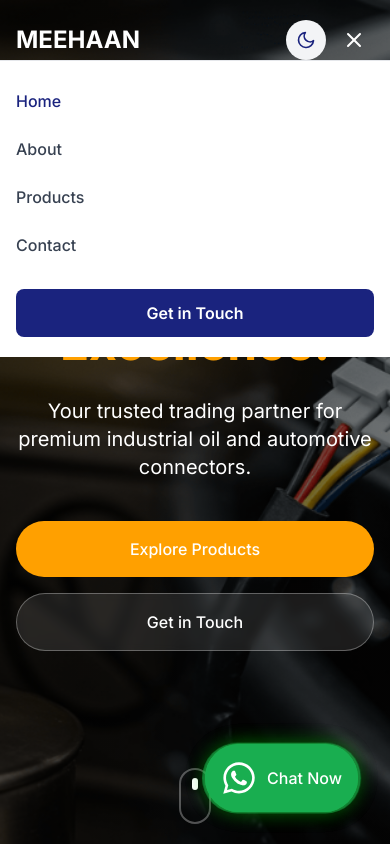
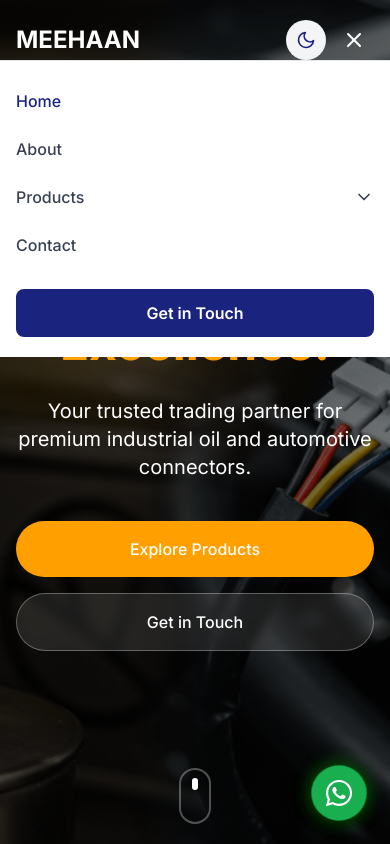
Before and after one commit to sohamhanse/MEEHAAN, a React (Vite) app in the folder Frontend/: page / in a window 390 px wide. Both pictures are taken after a click on the button 354 px from the left and 40 px from the top of the page. Shown: the top 844 px of the page. Built offline with nearby package versions, Linux system fonts and the light colour scheme.

Commit message:
Responsive design

```diff
--- a/Frontend/src/components/Navbar.jsx
+++ b/Frontend/src/components/Navbar.jsx
@@ -2,12 +2,13 @@ import { useState, useEffect } from 'react';
 import { Link, NavLink, useLocation } from 'react-router-dom';
 import { motion, AnimatePresence } from 'framer-motion';
 import { FiMenu, FiX, FiChevronDown } from 'react-icons/fi';
-import ThemeToggle from './ThemeToggle';
+import ThemeToggle from './ThemeToggle.jsx';
 
 const Navbar = () => {
   const [isOpen, setIsOpen] = useState(false);
   const [isScrolled, setIsScrolled] = useState(false);
   const [isProductsOpen, setIsProductsOpen] = useState(false);
+  const [isMobileProductsOpen, setIsMobileProductsOpen] = useState(false);
   const location = useLocation();
 
   // Determine if the navbar should be transparent
@@ -25,6 +26,7 @@ const Navbar = () => {
   // Close mobile menu on route change
   useEffect(() => {
     setIsOpen(false);
+    setIsMobileProductsOpen(false);
   }, [location.pathname]);
 
   const navItems = [
@@ -176,8 +178,44 @@ const Navbar = () => {
             <div className="px-4 py-5 space-y-2">
               {navItems.map((item) => (
                 <div key={item.name}>
-                  {!item.dropdown ? (
-                    <NavLink
+                  {item.dropdown ? (
+                    <div>
+                      <button
+                        onClick={() => setIsMobileProductsOpen(!isMobileProductsOpen)}
+                        className="flex items-center justify-between w-full py-2 text-base font-medium text-gray-700 dark:text-gray-300 hover:text-primary dark:hover:text-secondary"
+                      >
+                        <span>{item.name}</span>
+                        <FiChevronDown className={`h-5 w-5 transition-transform duration-300 ${isMobileProductsOpen ? 'rotate-180' : ''}`} />
+                      </button>
+                      <AnimatePresence>
+                        {isMobileProductsOpen && (
+                          <motion.div
+                            initial={{ height: 0, opacity: 0 }}
+                            animate={{ height: 'auto', opacity: 1 }}
+                            exit={{ height: 0, opacity: 0 }}
+                            className="pl-4 mt-2 space-y-2 border-l-2 border-gray-200 dark:border-gray-700"
+                          >
+                             {item.items.map((subItem) => (
+                              <NavLink
+                                key={subItem.name}
+                                to={subItem.path}
+                                className={({ isActive }) =>
+                                  `block py-2 text-base font-medium transition-colors ${
+                                    isActive
+                                      ? 'text-primary dark:text-secondary'
+                                      : 'text-gray-700 dark:text-gray-300 hover:text-primary dark:hover:text-secondary'
+                                  }`
+                                }
+                              >
+                                {subItem.name}
+                              </NavLink>
+                            ))}
+                          </motion.div>
+                        )}
+                      </AnimatePresence>
+                    </div>
+                  ) : (
+                     <NavLink
                       to={item.path}
                       className={({ isActive }) =>
                         `block py-2 text-base font-medium transition-colors ${
@@ -189,21 +227,6 @@ const Navbar = () => {
                     >
                       {item.name}
                     </NavLink>
-                  ) : (
-                    <>
-                      <NavLink
-                        to={item.path}
-                        className={({ isActive }) =>
-                        `block py-2 text-base font-medium transition-colors ${
-                          isActive
-                            ? 'text-primary dark:text-secondary'
-                            : 'text-gray-700 dark:text-gray-300 hover:text-primary dark:hover:text-secondary'
-                        }`
-                      }
-                      >
-                        {item.name}
-                      </NavLink>
-                    </>
                   )}
                 </div>
               ))}
--- a/Frontend/src/components/WhatsAppButton.jsx
+++ b/Frontend/src/components/WhatsAppButton.jsx
@@ -1,9 +1,9 @@
 import { motion } from 'framer-motion';
-import { FaWhatsapp } from 'react-icons/fa';
+import { FaWhatsapp } from 'react-icons/fa6';
 
 const WhatsAppButton = () => {
-  // The phone number should be in international format
-  const phoneNumber = '+1234567890'; // Replace with your actual WhatsApp number
+  // The phone number should be in international format without '+' or spaces
+  const phoneNumber = '919270212124'; // Updated to an Indian number
   const message = encodeURIComponent('Hi! I am interested in MEEHAAN products. Can you help me?');
   const whatsappLink = `https://wa.me/${phoneNumber}?text=${message}`;
 
@@ -12,7 +12,7 @@ const WhatsAppButton = () => {
       href={whatsappLink}
       target="_blank"
       rel="noopener noreferrer"
-      className="fixed bottom-8 right-8 z-50 bg-green-600 text-white p-4 rounded-full shadow-2xl hover:bg-green-700 hover:shadow-green-900/20 transition-all duration-300 flex items-center justify-center group"
+      className="fixed bottom-6 right-6 sm:bottom-8 sm:right-8 z-50 bg-green-600 text-white p-3 sm:p-4 rounded-full shadow-2xl hover:bg-green-700 hover:shadow-green-900/20 transition-all duration-300 flex items-center justify-center group"
       whileHover={{ scale: 1.05 }}
       whileTap={{ scale: 0.95 }}
       initial={{ opacity: 0, y: 50 }}
@@ -23,15 +23,10 @@ const WhatsAppButton = () => {
       }}
     >
       <div className="relative flex items-center">
-        <FaWhatsapp className="text-4xl" />
-        <motion.span
-          initial={{ opacity: 0, width: 0, marginLeft: 0 }}
-          animate={{ opacity: 1, width: 'auto', marginLeft: 10 }}
-          transition={{ delay: 1.5 }}
-          className="overflow-hidden whitespace-nowrap font-medium"
-        >
-          Chat Now
-        </motion.span>
+        <FaWhatsapp className="text-3xl sm:text-4xl" />
+        <div className="hidden md:block overflow-hidden whitespace-nowrap">
+           <span className="ml-2 font-medium">Chat Now</span>
+        </div>
       </div>
 
       {/* Pulsing effect */}
```
